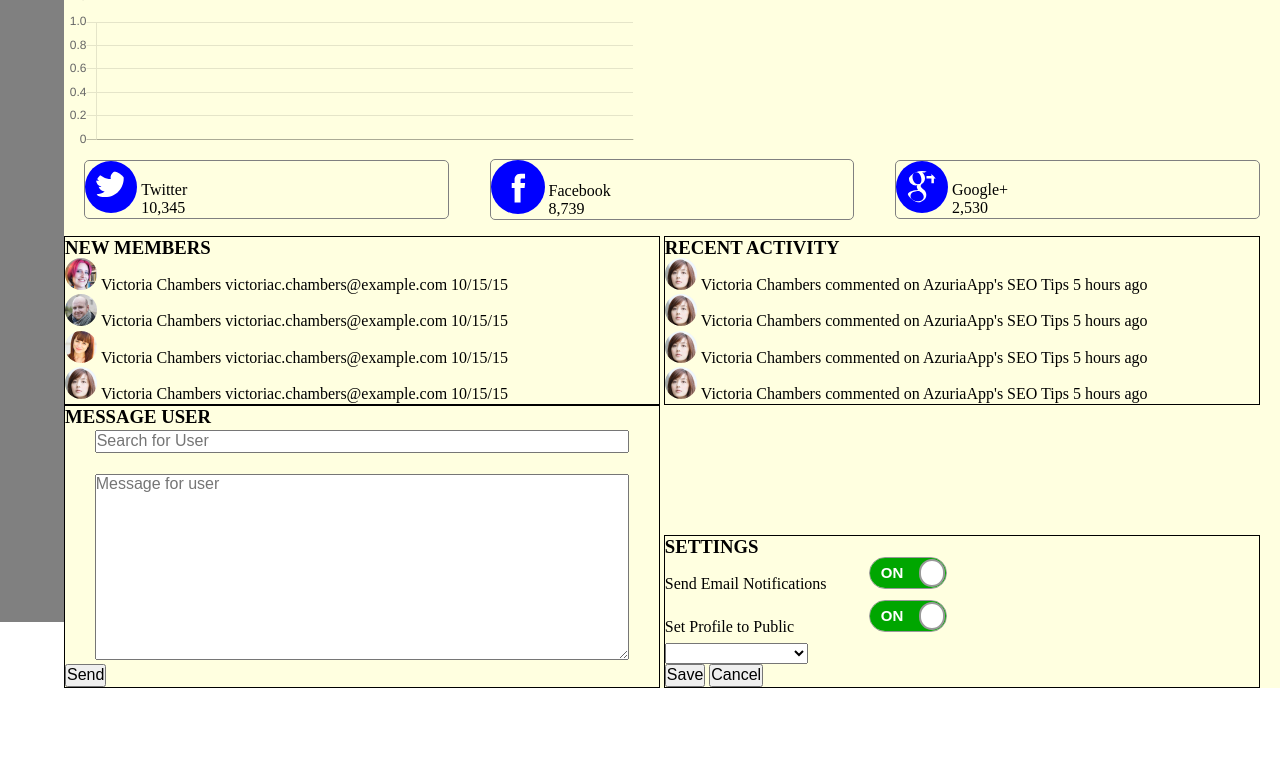
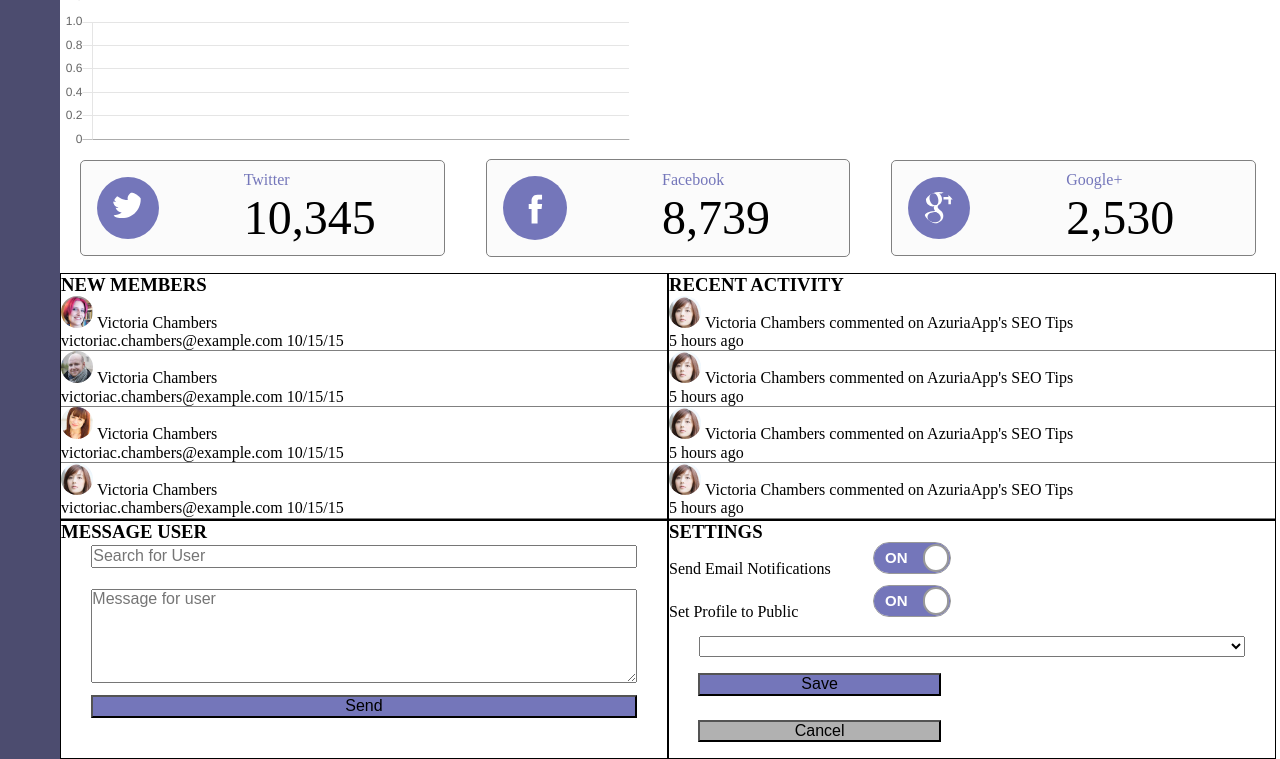
Before and after one commit to AzureXX/techdegree-project-9, a plain HTML site: page index.html in a window 1280 px wide. Shown: the part 431-1190 px from the top of the page. Before the commit the page ends 1119 px from the top, so only its background shows below. Drawn offline with nearby package versions, Linux system fonts and the light colour scheme.

Commit message:
layout almost done

```diff
--- a/index.html
+++ b/index.html
@@ -5,7 +5,6 @@
     <title>Title</title>
     <meta charset="utf-8">
     <meta name="viewport" content="width=device-width, initial-scale=1">
-    <link rel="stylesheet" href="css/normalize.css">
     <link rel="stylesheet" href="css/styles.css">
   </head>
   <body>
@@ -51,22 +50,22 @@
           <div class="sn-widget">
             <img class="sn-icon" src="icons/icon-twitter.svg">
             <div class="sn-text">
-              <p>Twitter</p>
-              <p>10,345</p>
+              <p class="sn-name">Twitter</p>
+              <p class="sn-num">10,345</p>
             </div>
           </div>
           <div class="sn-widget">
             <img class="sn-icon" src="icons/icon-facebook.svg">
             <div class="sn-text">
-              <p>Facebook</p>
-              <p>8,739</p>
+              <p class="sn-name">Facebook</p>
+              <p class="sn-num">8,739</p>
             </div>
           </div>
           <div class="sn-widget">
             <img class="sn-icon" src="icons/icon-google-plus.svg">
             <div class="sn-text">
-              <p>Google+</p>
-              <p>2,530</p>
+              <p class="sn-name">Google+</p>
+              <p class="sn-num">2,530</p>
             </div>
           </div>
         </div>
@@ -78,25 +77,25 @@
             <h3>NEW MEMBERS</h3>
             <div class="new-member">
               <img src="images/1.jpg" alt="user photo">
-              <p>Victoria Chambers</p>
+              <p>Victoria Chambers</p><br>
               <p>victoriac.chambers@example.com</p>
               <p>10/15/15</p>
             </div>
             <div class="new-member">
               <img src="images/2.jpg" alt="user photo">
-              <p>Victoria Chambers</p>
+              <p>Victoria Chambers</p><br>
               <p>victoriac.chambers@example.com</p>
               <p>10/15/15</p>
             </div>
             <div class="new-member">
               <img src="images/3.jpg" alt="user photo">
-              <p>Victoria Chambers</p>
+              <p>Victoria Chambers</p><br>
               <p>victoriac.chambers@example.com</p>
               <p>10/15/15</p>
             </div>
             <div class="new-member">
               <img src="images/4.jpg" alt="user photo">
-              <p>Victoria Chambers</p>
+              <p>Victoria Chambers</p><br>
               <p>victoriac.chambers@example.com</p>
               <p>10/15/15</p>
             </div>
@@ -105,22 +104,22 @@
             <h3>RECENT ACTIVITY</h3>
             <div class="recent-activity">
               <img src="images/4.jpg" alt="user photo">
-              <p>Victoria Chambers commented on AzuriaApp's SEO Tips</p>
+              <p>Victoria Chambers commented on AzuriaApp's SEO Tips</p><br>
               <p>5 hours ago</p>
             </div>
             <div class="recent-activity">
               <img src="images/4.jpg" alt="user photo">
-              <p>Victoria Chambers commented on AzuriaApp's SEO Tips</p>
+              <p>Victoria Chambers commented on AzuriaApp's SEO Tips</p><br>
               <p>5 hours ago</p>
             </div>
             <div class="recent-activity">
               <img src="images/4.jpg" alt="user photo">
-              <p>Victoria Chambers commented on AzuriaApp's SEO Tips</p>
+              <p>Victoria Chambers commented on AzuriaApp's SEO Tips</p><br>
               <p>5 hours ago</p>
             </div>
             <div class="recent-activity">
               <img src="images/4.jpg" alt="user photo">
-              <p>Victoria Chambers commented on AzuriaApp's SEO Tips</p>
+              <p>Victoria Chambers commented on AzuriaApp's SEO Tips</p><br>
               <p>5 hours ago</p>
             </div>
           </div>
@@ -129,8 +128,8 @@
             <h3>MESSAGE USER</h3>
             <form>
               <input class="user-search" type="search" name="widget-search" placeholder="Search for User"><br><br>
-              <textarea name="widget-text" placeholder="Message for user" rows="10"></textarea><br>
-              <button>Send</button>
+              <textarea name="widget-text" placeholder="Message for user" rows="5"></textarea><br>
+              <button class="send">Send</button>
             </form>
           </div>
           <div class="widget">
@@ -156,11 +155,11 @@
                     </label>
                 </div>
               </div><br>
-              <select>
+              <select class="select">
                 <option value="" disabled default>Select TImezone</option>
-              </select><br>
-              <button>Save</button>
-              <button>Cancel</button>
+              </select>
+              <button class="save">Save</button>
+              <button class="cancel">Cancel</button>
             </form>
           </div>
         </div>
--- a/scss/base/_base.scss
+++ b/scss/base/_base.scss
@@ -3,3 +3,12 @@
   margin:0;
   padding: 0;
 }
+
+ul {
+  list-style: none;
+}
+
+main {
+  display: inline-flex;
+  flex-flow: row wrap;
+}
--- a/scss/components/_alert.scss
+++ b/scss/components/_alert.scss
@@ -2,7 +2,7 @@
   display: block;
   width:95%;
   margin: 0.75em auto;
-  background-color: purple;
+  background-color: #7476BA;
   color: white;
   padding: 4px 0;
 
--- a/scss/components/_header.scss
+++ b/scss/components/_header.scss
@@ -3,17 +3,11 @@
 header {
   display: inline-flex;
   padding: 0.5em;
-  background-color: purple;
+  background-color: #7577BA;
   width: 100%;
 }
 
-.avatar {
-  width: 2em;
-  height:2em;
-  border-radius: 50%;
-  margin-left: 1em;
-  margin-right: 0.5em;
-}
+
 
 
 header p {
@@ -29,11 +23,23 @@ header h1{
   margin-right: auto;
 }
 
+.avatar,
 .bell {
-  border-right: 1px solid;
   width: 2em;
   height:2em;
   margin-left: 1em;
   margin-right: 0.5em;
+}
+
+.bell {
+  border-right: 1px solid;
   padding-right: 0.5em;
 }
+
+.avatar {
+  width: 2em;
+  height:2em;
+  border-radius: 50%;
+  margin-left: 1em;
+  margin-right: 0.5em;
+}
--- a/scss/components/_main.scss
+++ b/scss/components/_main.scss
@@ -1,7 +1,7 @@
 
 .main-container {
   width: calc(100% - 64px);
-  background-color: lightyellow;
+  background-color: #FFF;
   margin-left: -4px;
   display: inline-block;
 }
@@ -15,7 +15,7 @@
 .dashboard-line h2 {
   margin: 0 auto 0 0;
   padding: 4px 1em;
-  width: 10%;
+  width: 15%;
   background-color: white;
 }
 
--- a/scss/components/_nav.scss
+++ b/scss/components/_nav.scss
@@ -1,16 +1,14 @@
-ul {
-  list-style: none;
-}
+
 
 nav ul li {
   margin: 1em -2px;
 }
 
 .main-nav {
+
   display: inline-block;
   width: 64px;
   padding:16px;
-  min-height: 1000px;
   vertical-align: top;
-  background-color: grey;
+  background-color: #4C4C6F;
 }
--- a/scss/components/_social.scss
+++ b/scss/components/_social.scss
@@ -7,18 +7,29 @@
 .sn-widget {
   border: grey solid 1px;
   border-radius: 5px;
-  display: inline-block;
   width: 30%;
   margin: auto;
+  display: inline-flex;
+  background-color: #FBFBFB;
 }
 
 .sn-icon {
-  background-color: blue;
+  background-color: #7476BA;
   border-radius: 50%;
-  padding: 10px;
+  margin: 1em;
+  padding: 15px;
   display: inline-block;
 }
 
 .sn-text {
   display: inline-block;
+  margin: auto;
 }
+
+.sn-name {
+  color: #7476BA
+}
+
+.sn-num {
+  font-size: 3em;
+}
--- a/scss/components/_switch.scss
+++ b/scss/components/_switch.scss
@@ -29,7 +29,7 @@
 .onoffswitch-inner:before {
     content: "ON";
     padding-left: 11px;
-    background-color: #00A600; color: #FFFFFF;
+    background-color: #7476BA; color: #FFFFFF;
 }
 .onoffswitch-inner:after {
     content: "OFF";
--- a/scss/components/_widgets.scss
+++ b/scss/components/_widgets.scss
@@ -12,6 +12,12 @@ form p {
   width: 200px;
   line-height: 2em;
 }
+
+.new-member,
+.recent-activity {
+  border-bottom: 1px solid gray;
+}
+
 .new-member img,
 .recent-activity img {
   width:2em;
@@ -34,10 +40,38 @@ form p {
 
 .widgets-sc {
   width: 100%;
-  display:inline-block ;
+  display:inline-flex;
+  flex-flow: row wrap;
 }
 
 .widget {
+  width: 50%;
+  vertical-align: top;
+}
+
+
+.select {
+  display: block;
+  width:90%;
+  margin:0.5em auto;
+}
+.send {
+  display: block;
+  width: 90%;
+  background-color: #7476BA;
+  margin: 0.5em auto;
+}
+
+.save {
   display: inline-block;
-  width: 49%;
+  width: 40%;
+  margin:0.5em 4.85%;
+  background-color: #7476BA;
 }
+
+.cancel {
+  display: inline-block;
+  width: 40%;
+  margin:1em 4.85%;
+  background-color: #B1B1B1;
+}
```
Also changed, not shown: css/styles.css, 2 other files.
